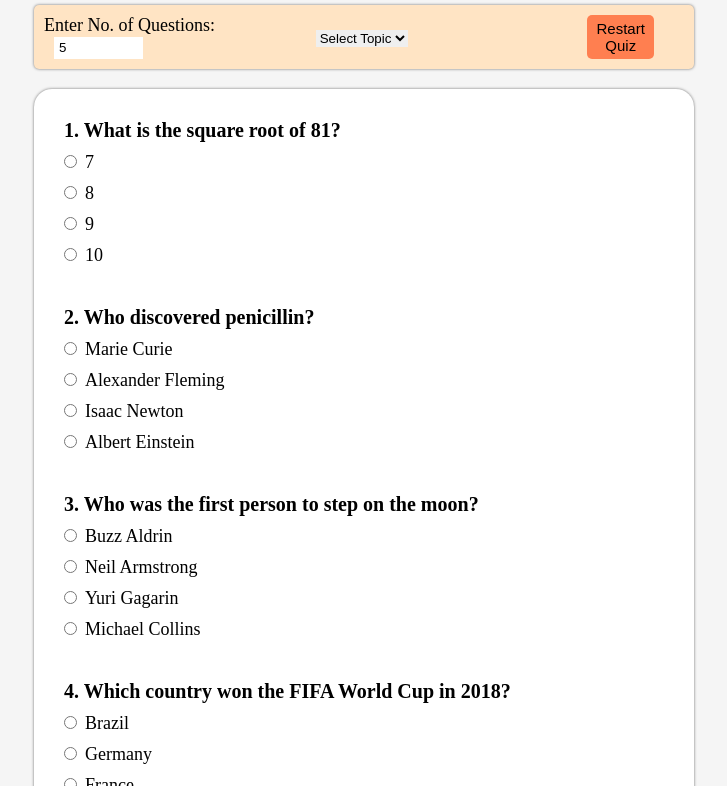
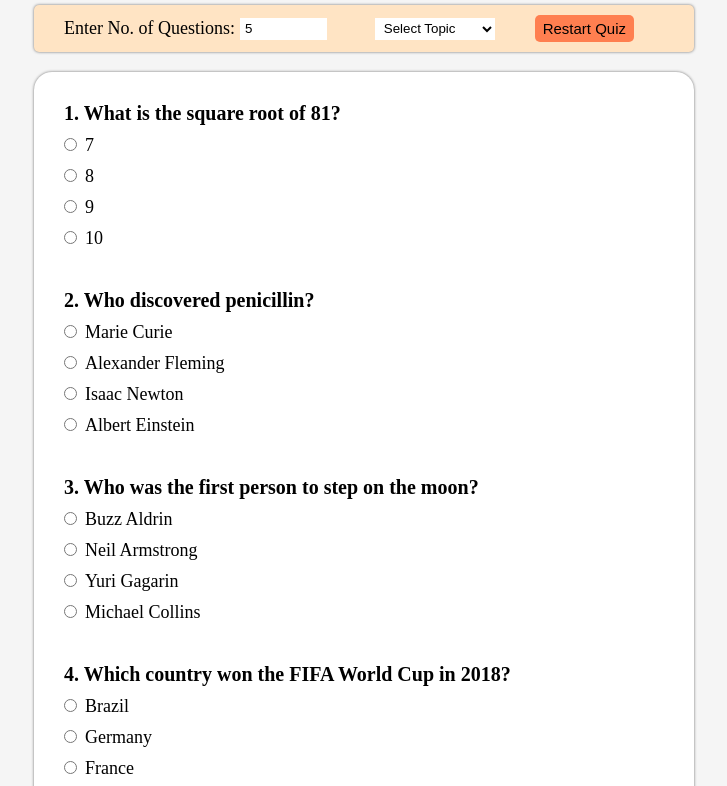
Before and after one commit to Siddharth9304/General-Knowledge-Quiz-, a plain HTML site: page index.html in a window 1280 px wide. Shown: the part 82-868 px from the top of the page, without its empty margins (276-1003 px from the left). Drawn offline with Linux system fonts and the light colour scheme.

Commit message:
Update style.css

```diff
--- a/style.css
+++ b/style.css
@@ -26,19 +26,28 @@ h1{
     margin-top: 20px;
     font-size: 18px;
     display: flex;
-    justify-content: space-between;
+    justify-content: space-around;
     align-items: center;
 }
 #noQuestions>div{
-    width: 70%;
+    display: flex;
+}
+
+#topic{
+    height: 22px;
+    width: 120px;
+    padding: 2px;
+    padding-left: 5px;
+    background-color: white;
+    cursor: pointer;
 }
 
 #noQuestionsInput{
     height: 18px;
-    width: 30%;
+    width: 80px;
     padding: 2px;
     padding-left: 5px;
-    margin-left: 10px;
+    margin-left: 5px;
 }
 
 #restartQuiz{
```
